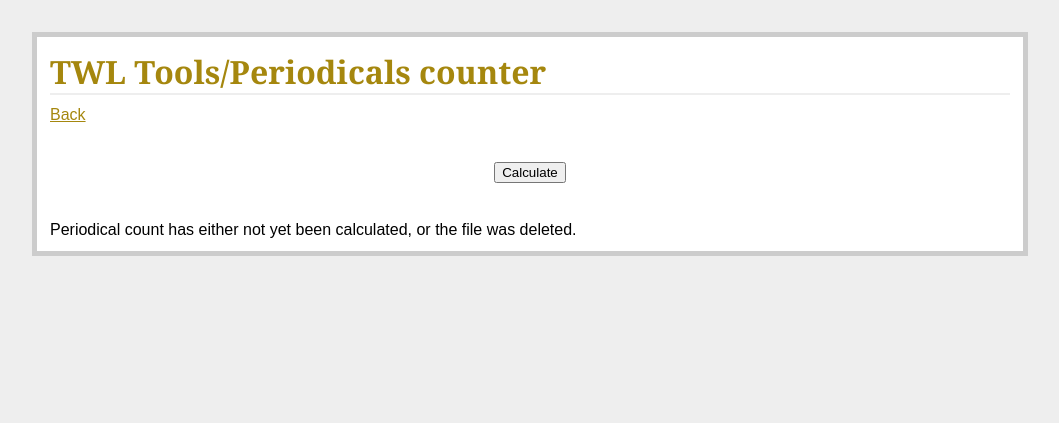
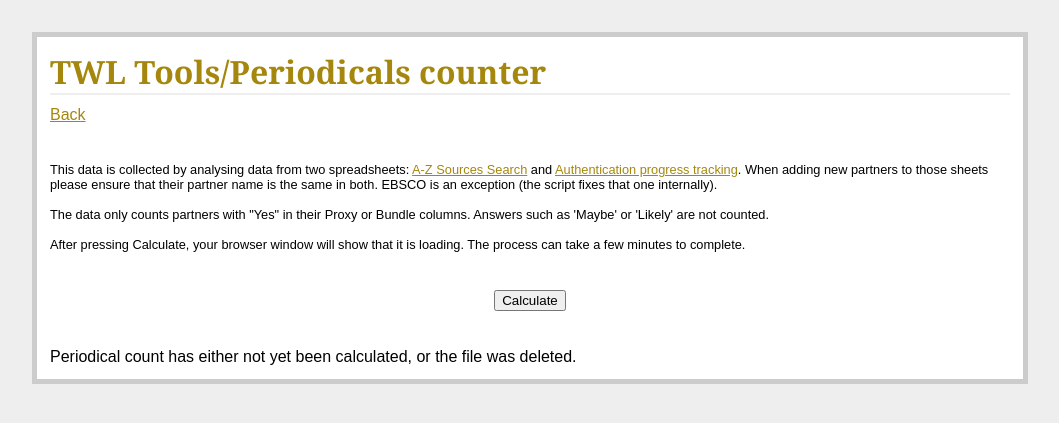
Before and after one commit to Samwalton9/TWL-tools, a Flask app: page /periodicals in a window 1280 px wide. Shown: the top 423 px of the page, without its empty margins (110-1169 px from the left). Run offline with Flask 2, Linux system fonts and the light colour scheme.

Commit message:
Added explanatory wording to both pages

```diff
--- a/static/style.css
+++ b/static/style.css
@@ -16,7 +16,8 @@ h2              { font-size: 1.2em; }
 .flash          { background: #cee5F5; padding: 0.5em;
                   border: 1px solid #aacbe2; }
 .error          { background: #f0d6d6; padding: 0.5em; }
-.submission-button {margin-top: 1cm; margin-bottom: 1cm; text-align: center;}
+.submission-button {margin-bottom: 1cm; text-align: center;}
 .footer 		{font-size: 0.8em; margin-top: 0.5cm;}
 .navbar 		{font-size: 1.5em; margin-top: 0.3cm; text-align: center}
 .back-button	{margin-top: 0.3cm; margin-bottom: 1cm}
+.header-text	{margin-bottom: 1cm; font-size: 0.8em;}
--- a/templates/periodicals.html
+++ b/templates/periodicals.html
@@ -4,8 +4,19 @@
 <div class=page>
   <h1>TWL Tools/Periodicals counter</h1>
   <div class="back-button">
-  <a href="{{ url_for('index') }}">Back</a>
+    <a href="{{ url_for('index') }}">Back</a>
   </div>
+
+  <div class="header-text">
+    This data is collected by analysing data from two spreadsheets: <a href="https://docs.google.com/spreadsheets/d/1ndJiMkWvsKpEXZpE5m6bFFgJHulD3M9gDpIIfe-LsKU/edit">A-Z Sources Search</a> and <a href="https://docs.google.com/spreadsheets/d/1BCldgV2ny6YOlubciOB2dzhGlKJiWgNQVa3FLTG0180/edit">Authentication progress tracking</a>. When adding new partners to those sheets please ensure that their partner name is the same in both. EBSCO is an exception (the script fixes that one internally).
+    <br>
+    <br>
+    The data only counts partners with "Yes" in their Proxy or Bundle columns. Answers such as 'Maybe' or 'Likely' are not counted.
+    <br>
+    <br>
+    After pressing Calculate, your browser window will show that it is loading. The process can take a few minutes to complete.
+  </div>
+
   <div class="submission-button">
     <form action="{{ url_for ('periodicals') }}" method="post">
       <input type="submit" name="submit_proxy" value="Calculate">
```
Also changed, not shown: templates/pageviews.html (+8 -1 lines).
